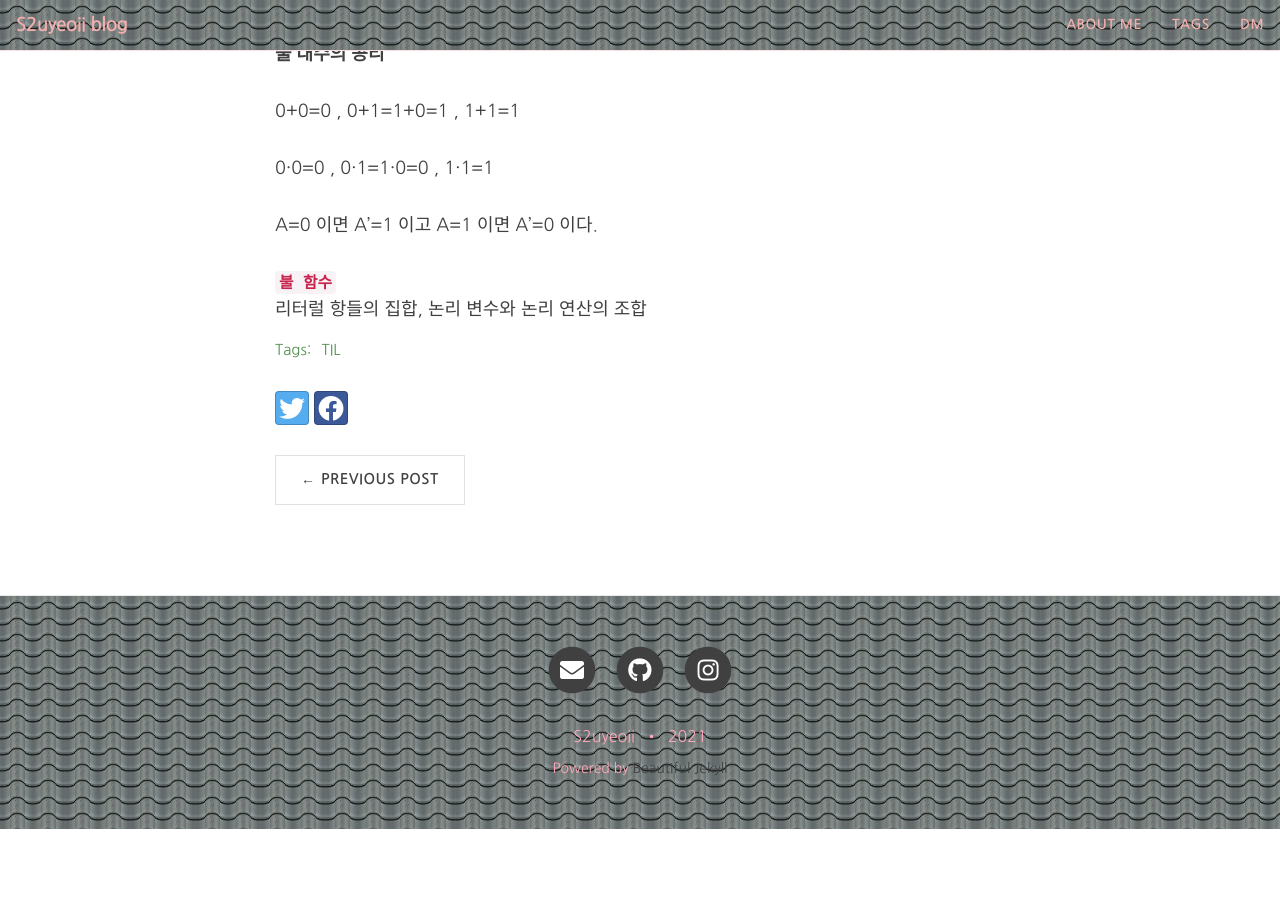
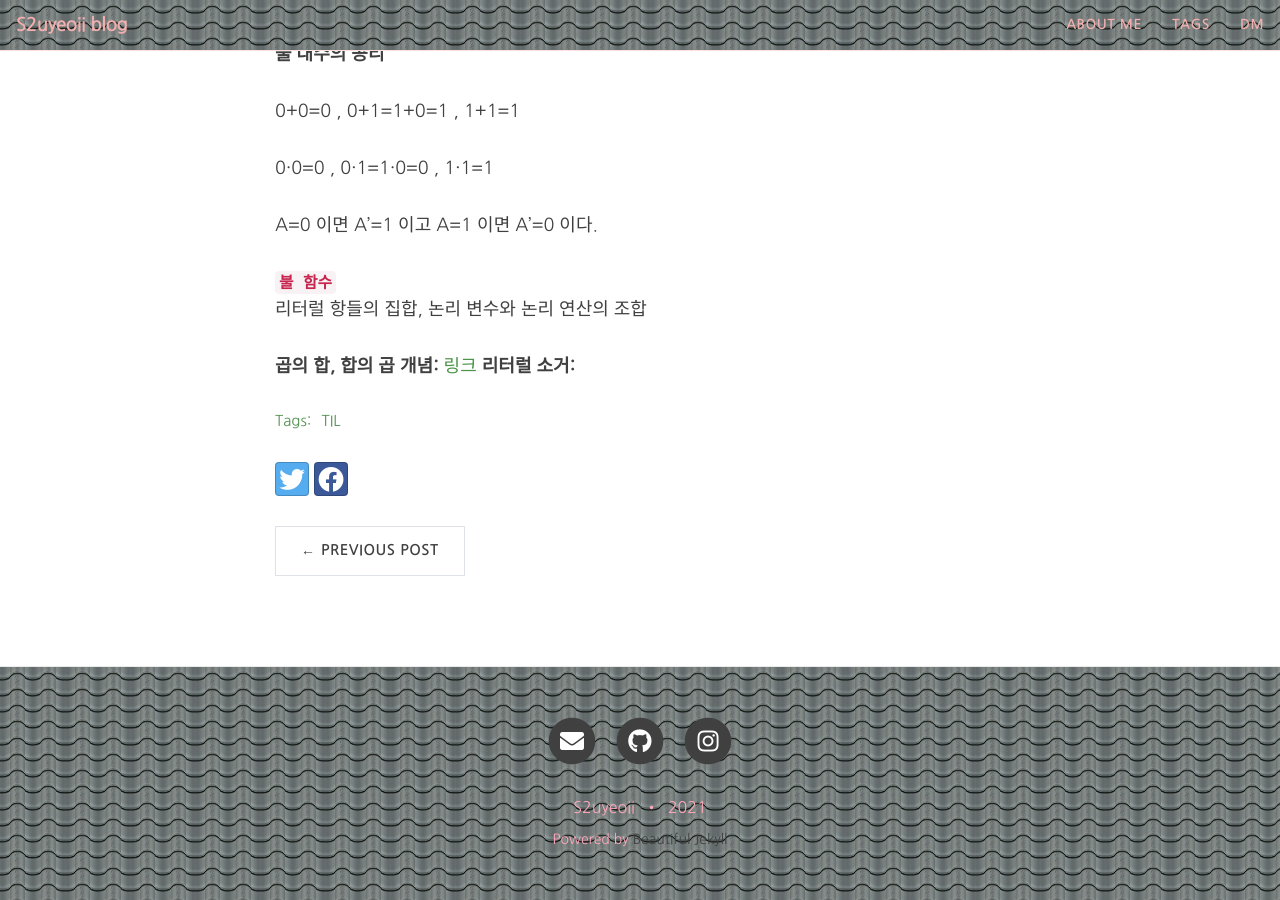
Before and after one commit to yeoneed/yeoneed.github.io, a Jekyll site: the page built from _posts/2021-03-10-TIL-0310.md, in a window 1280 px wide and 900 px high, scrolled down 868 px. Built offline with Jekyll 4.4.1, drawn with Linux system fonts in a browser that asks for light colours; nearby versions of some CDN libraries; some web fonts are replaced; comment, search, counter and statistics services are not loaded; before the commit the page ends 1697 px from its top, so only the background shows below that.

Commit message:
Update 2021-03-10-TIL-0310.md

```diff
--- a/_posts/2021-03-10-TIL-0310.md
+++ b/_posts/2021-03-10-TIL-0310.md
@@ -39,3 +39,6 @@ A=0 이면 A'=1 이고 A=1 이면 A'=0 이다.
 
 **`불 함수`**
 : 리터럴 항들의 집합, 논리 변수와 논리 연산의 조합
+
+**곱의 합, 합의 곱 개념:** [링크](https://e-funny.tistory.com/7)
+**리터럴 소거:**
```
